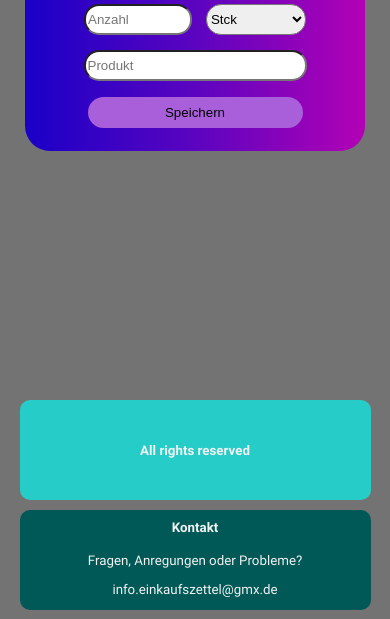
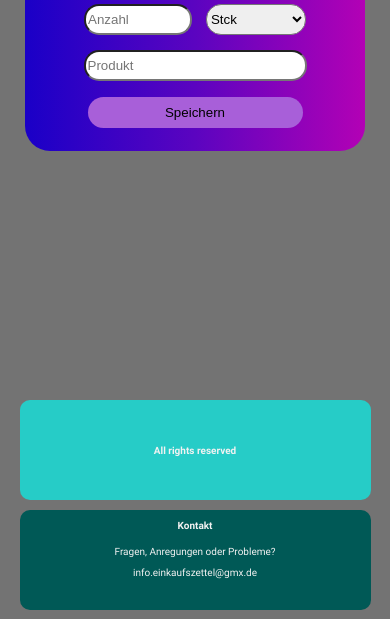
Before and after one commit to th-orsten/shoppinglist, a plain HTML site: page index.html in a window 390 px wide. Shown: the part 104-723 px from the top of the page. Drawn offline with Linux system fonts and the light colour scheme.

Commit message:
set font size footer

```diff
--- a/style.css
+++ b/style.css
@@ -247,7 +247,7 @@ footer {
     /* Höhe automatisch anpassen */
     align-items: center;
     padding: 10px 0;
-    font-size: ;
+    font-size: 10px;
   }
 
   .copyright,
```
